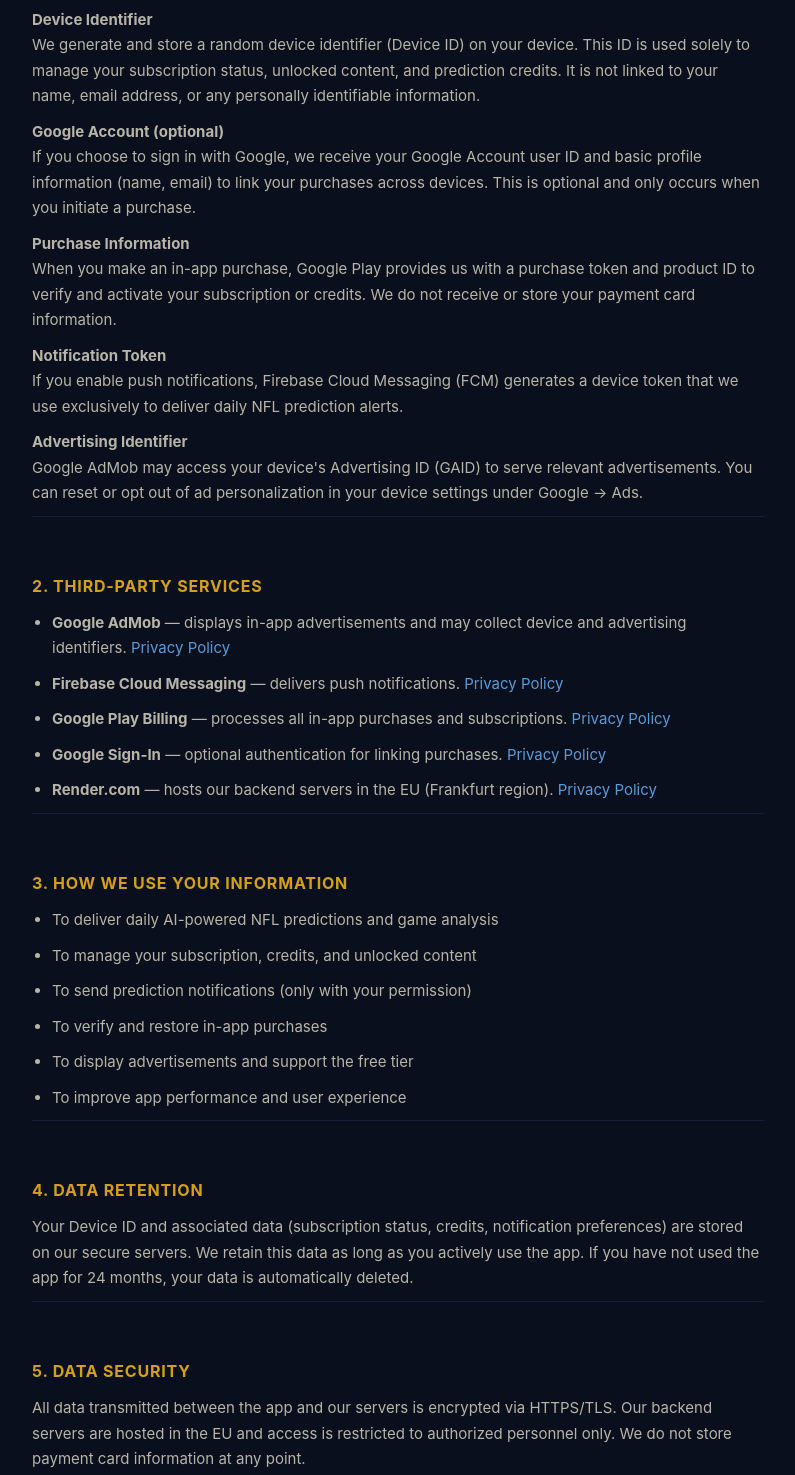
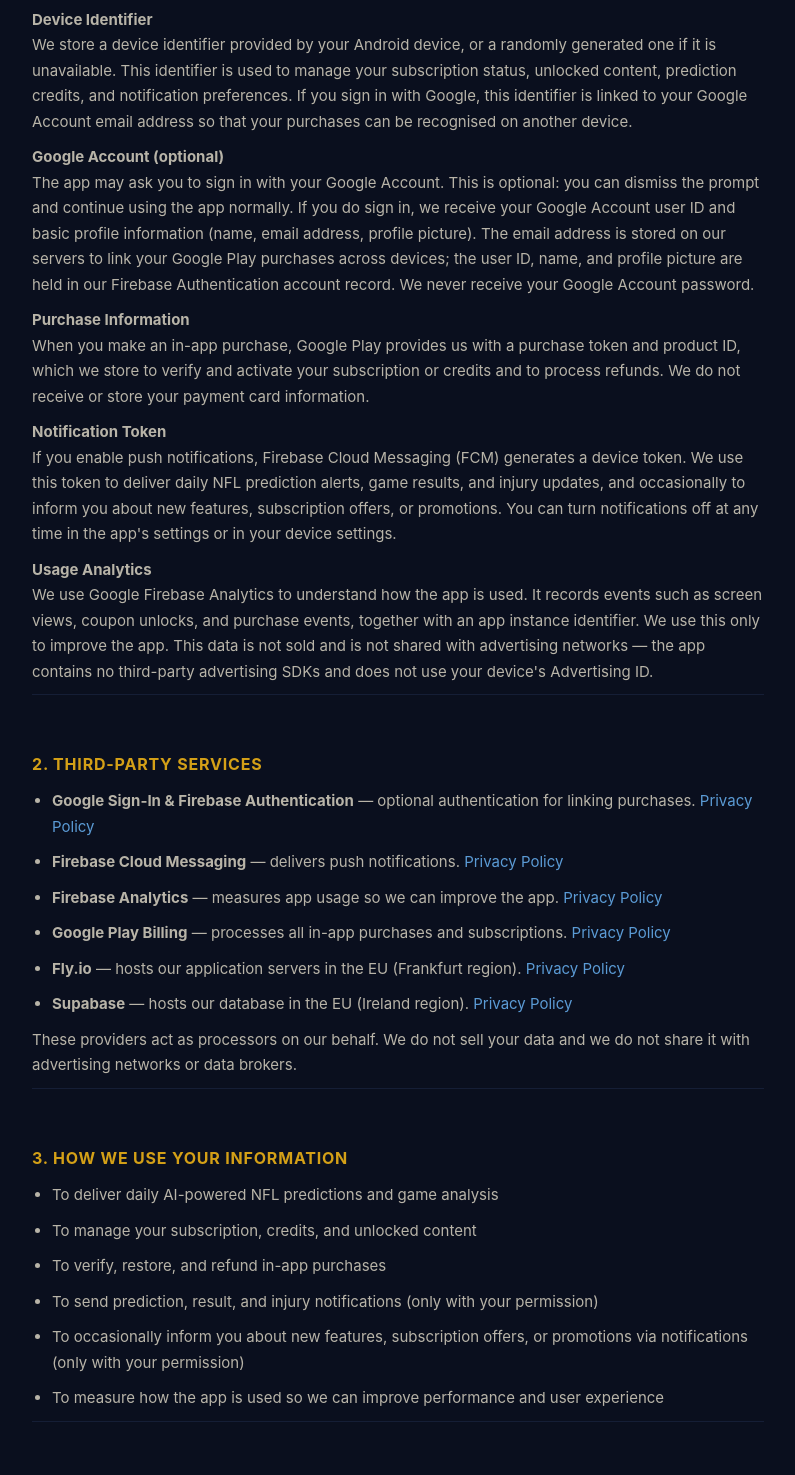
Before and after one commit to ilyassayn/fourthdown-privacy, a plain HTML site: page index.html in a window 1280 px wide. Shown: the part 383-1858 px from the top of the page, without its empty margins (242-1037 px from the left). Drawn offline with Linux system fonts and the light colour scheme.

Commit message:
Gizlilik politikasi: AdMob/Render iddialarini kaldir, Firebase Analytics ve tanitim bildirimlerini ekle, veri saklama metnini duzelt

```diff
--- a/index.html
+++ b/index.html
@@ -29,37 +29,39 @@
 <div class="container">
   <div class="logo">FourthDown</div>
   <h1>Privacy Policy</h1>
-  <div class="updated">Last updated: May 9, 2026</div>
+  <div class="updated">Last updated: July 31, 2026</div>
 
   <p>This Privacy Policy explains how FourthDown ("we", "our", or "the app") collects, uses, and protects information when you use our application. By using FourthDown, you agree to the practices described in this policy.</p>
 
   <div class="section">
     <h2>1. Information We Collect</h2>
     <p><strong>Device Identifier</strong><br>
-    We generate and store a random device identifier (Device ID) on your device. This ID is used solely to manage your subscription status, unlocked content, and prediction credits. It is not linked to your name, email address, or any personally identifiable information.</p>
+    We store a device identifier provided by your Android device, or a randomly generated one if it is unavailable. This identifier is used to manage your subscription status, unlocked content, prediction credits, and notification preferences. If you sign in with Google, this identifier is linked to your Google Account email address so that your purchases can be recognised on another device.</p>
 
     <p><strong>Google Account (optional)</strong><br>
-    If you choose to sign in with Google, we receive your Google Account user ID and basic profile information (name, email) to link your purchases across devices. This is optional and only occurs when you initiate a purchase.</p>
+    The app may ask you to sign in with your Google Account. This is optional: you can dismiss the prompt and continue using the app normally. If you do sign in, we receive your Google Account user ID and basic profile information (name, email address, profile picture). The email address is stored on our servers to link your Google Play purchases across devices; the user ID, name, and profile picture are held in our Firebase Authentication account record. We never receive your Google Account password.</p>
 
     <p><strong>Purchase Information</strong><br>
-    When you make an in-app purchase, Google Play provides us with a purchase token and product ID to verify and activate your subscription or credits. We do not receive or store your payment card information.</p>
+    When you make an in-app purchase, Google Play provides us with a purchase token and product ID, which we store to verify and activate your subscription or credits and to process refunds. We do not receive or store your payment card information.</p>
 
     <p><strong>Notification Token</strong><br>
-    If you enable push notifications, Firebase Cloud Messaging (FCM) generates a device token that we use exclusively to deliver daily NFL prediction alerts.</p>
+    If you enable push notifications, Firebase Cloud Messaging (FCM) generates a device token. We use this token to deliver daily NFL prediction alerts, game results, and injury updates, and occasionally to inform you about new features, subscription offers, or promotions. You can turn notifications off at any time in the app's settings or in your device settings.</p>
 
-    <p><strong>Advertising Identifier</strong><br>
-    Google AdMob may access your device's Advertising ID (GAID) to serve relevant advertisements. You can reset or opt out of ad personalization in your device settings under Google &rarr; Ads.</p>
+    <p><strong>Usage Analytics</strong><br>
+    We use Google Firebase Analytics to understand how the app is used. It records events such as screen views, coupon unlocks, and purchase events, together with an app instance identifier. We use this only to improve the app. This data is not sold and is not shared with advertising networks &mdash; the app contains no third-party advertising SDKs and does not use your device's Advertising ID.</p>
   </div>
 
   <div class="section">
     <h2>2. Third-Party Services</h2>
     <ul>
-      <li><strong>Google AdMob</strong> — displays in-app advertisements and may collect device and advertising identifiers. <a href="https://policies.google.com/privacy" target="_blank">Privacy Policy</a></li>
+      <li><strong>Google Sign-In &amp; Firebase Authentication</strong> — optional authentication for linking purchases. <a href="https://firebase.google.com/support/privacy" target="_blank">Privacy Policy</a></li>
       <li><strong>Firebase Cloud Messaging</strong> — delivers push notifications. <a href="https://firebase.google.com/support/privacy" target="_blank">Privacy Policy</a></li>
+      <li><strong>Firebase Analytics</strong> — measures app usage so we can improve the app. <a href="https://firebase.google.com/support/privacy" target="_blank">Privacy Policy</a></li>
       <li><strong>Google Play Billing</strong> — processes all in-app purchases and subscriptions. <a href="https://policies.google.com/privacy" target="_blank">Privacy Policy</a></li>
-      <li><strong>Google Sign-In</strong> — optional authentication for linking purchases. <a href="https://policies.google.com/privacy" target="_blank">Privacy Policy</a></li>
-      <li><strong>Render.com</strong> — hosts our backend servers in the EU (Frankfurt region). <a href="https://render.com/privacy" target="_blank">Privacy Policy</a></li>
+      <li><strong>Fly.io</strong> — hosts our application servers in the EU (Frankfurt region). <a href="https://fly.io/legal/privacy-policy/" target="_blank">Privacy Policy</a></li>
+      <li><strong>Supabase</strong> — hosts our database in the EU (Ireland region). <a href="https://supabase.com/privacy" target="_blank">Privacy Policy</a></li>
     </ul>
+    <p>These providers act as processors on our behalf. We do not sell your data and we do not share it with advertising networks or data brokers.</p>
   </div>
 
   <div class="section">
@@ -67,26 +69,27 @@
     <ul>
       <li>To deliver daily AI-powered NFL predictions and game analysis</li>
       <li>To manage your subscription, credits, and unlocked content</li>
-      <li>To send prediction notifications (only with your permission)</li>
-      <li>To verify and restore in-app purchases</li>
-      <li>To display advertisements and support the free tier</li>
-      <li>To improve app performance and user experience</li>
+      <li>To verify, restore, and refund in-app purchases</li>
+      <li>To send prediction, result, and injury notifications (only with your permission)</li>
+      <li>To occasionally inform you about new features, subscription offers, or promotions via notifications (only with your permission)</li>
+      <li>To measure how the app is used so we can improve performance and user experience</li>
     </ul>
   </div>
 
   <div class="section">
     <h2>4. Data Retention</h2>
-    <p>Your Device ID and associated data (subscription status, credits, notification preferences) are stored on our secure servers. We retain this data as long as you actively use the app. If you have not used the app for 24 months, your data is automatically deleted.</p>
+    <p>Your device identifier and the data associated with it (email address if you signed in, subscription status, credits, purchase records, notification preferences) are stored on our servers for as long as you use the app. We keep purchase records for as long as required to honour subscriptions, process refunds, and meet accounting and legal obligations.</p>
+    <p>You can ask us to delete your data at any time — see Section 8. We complete deletion requests within 30 days.</p>
   </div>
 
   <div class="section">
     <h2>5. Data Security</h2>
-    <p>All data transmitted between the app and our servers is encrypted via HTTPS/TLS. Our backend servers are hosted in the EU and access is restricted to authorized personnel only. We do not store payment card information at any point.</p>
+    <p>All data transmitted between the app and our servers is encrypted via HTTPS/TLS. Our servers and database are hosted in the EU and access is restricted to authorized personnel only. We do not store payment card information at any point.</p>
   </div>
 
   <div class="section">
     <h2>6. Data Sharing</h2>
-    <p>We do not sell, trade, or share your personal data with third parties. Data is only shared with the third-party services listed in Section 2 to the extent necessary to operate the app, or as required by applicable law.</p>
+    <p>We do not sell, trade, or share your personal data with third parties for their own purposes. Data is shared only with the service providers listed in Section 2, to the extent necessary to operate the app, or where required by applicable law.</p>
   </div>
 
   <div class="section">
@@ -96,8 +99,8 @@
 
   <div class="section">
     <h2>8. Your Rights &amp; Data Deletion</h2>
-    <p>You have the right to request access to, correction of, or deletion of your personal data at any time. To request data deletion, contact us at the email below. We will process your request and delete all associated data within 30 days.</p>
-    <p>You can also reset your Device ID by uninstalling and reinstalling the app, which severs the link between your device and any previously stored data.</p>
+    <p>You have the right to request access to, correction of, or deletion of your personal data at any time. To request data deletion, contact us at the email address below and include the Google Account email address you signed in with, if any. We will process your request and delete all associated data within 30 days.</p>
+    <p>You can also stop future data collection by disabling notifications in the app and by uninstalling the app.</p>
   </div>
 
   <div class="section">
```
